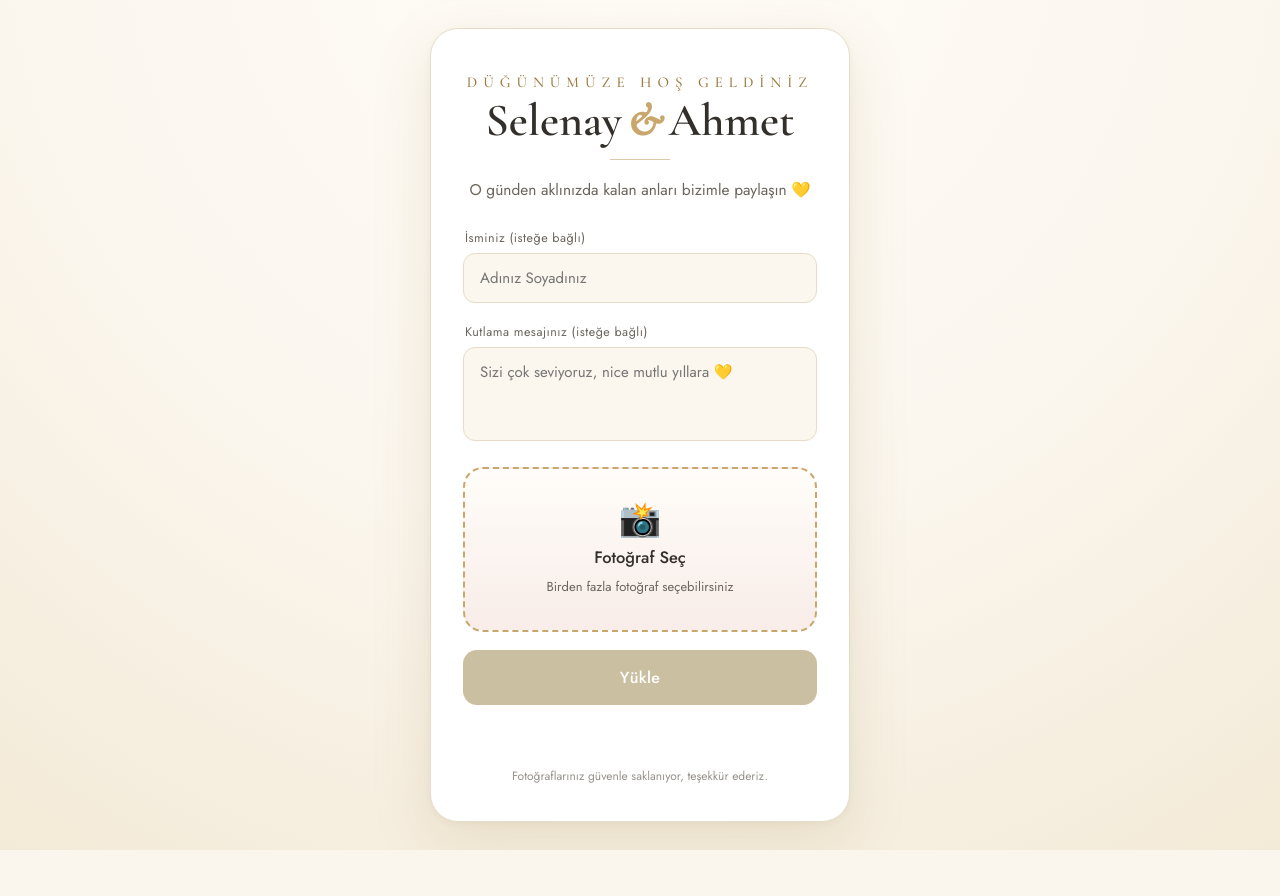
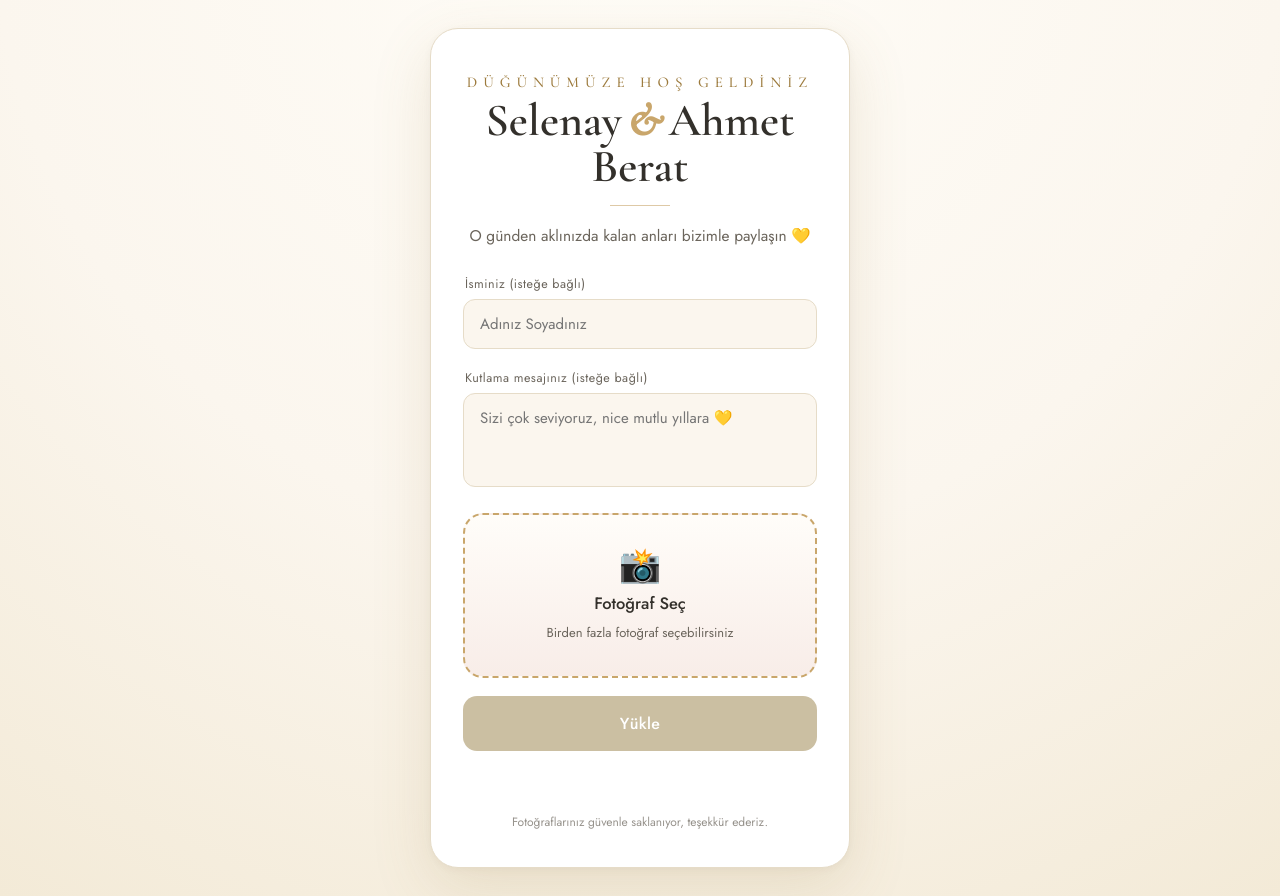
Before and after one commit to fofric58/wedding-app2, a Flask app: page / in a window 1280 px wide. Before the commit the page ends 850 px from the top, so only its background shows below. Run offline with Flask 3, Linux system fonts and the light colour scheme.

Commit message:
Update wedding title to include 'Berat'

```diff
--- a/templates/index.html
+++ b/templates/index.html
@@ -3,7 +3,7 @@
 <head>
 <meta charset="UTF-8">
 <meta name="viewport" content="width=device-width, initial-scale=1, maximum-scale=1">
-<title>Selenay & Ahmet — Düğün Fotoğrafları</title>
+<title>Selenay & Ahmet Berat — Düğün Fotoğrafları</title>
 
 <link rel="preconnect" href="https://fonts.googleapis.com">
 <link rel="preconnect" href="https://fonts.gstatic.com" crossorigin>
@@ -259,7 +259,7 @@
 
 <div class="card">
     <div class="monogram">Düğünümüze Hoş Geldiniz</div>
-    <h1>Selenay<span class="amp">&amp;</span>Ahmet</h1>
+    <h1>Selenay<span class="amp">&amp;</span>Ahmet Berat</h1>
     <div class="divider"></div>
     <p class="subtitle">O günden aklınızda kalan anları bizimle paylaşın 💛</p>
 
```
